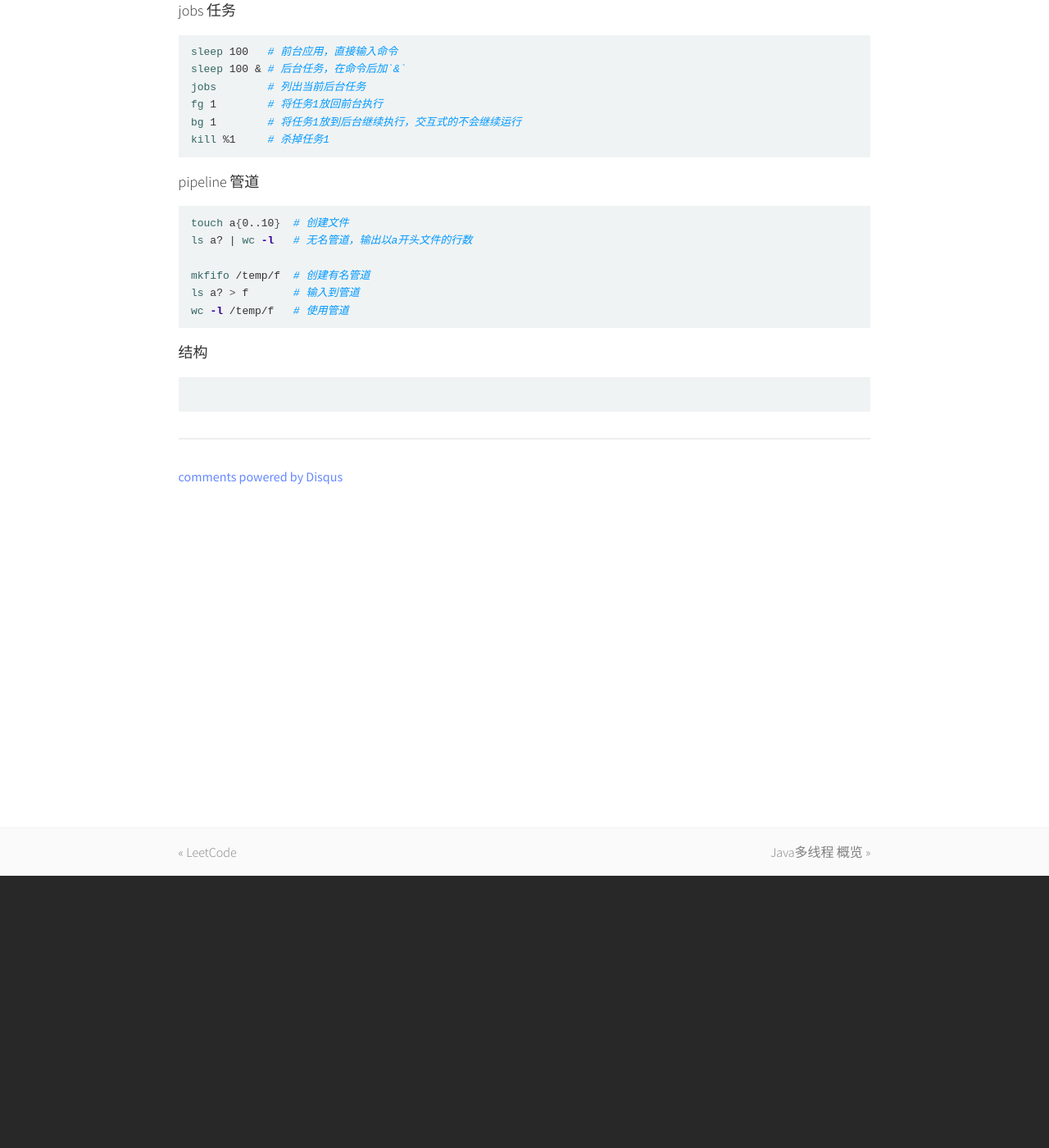
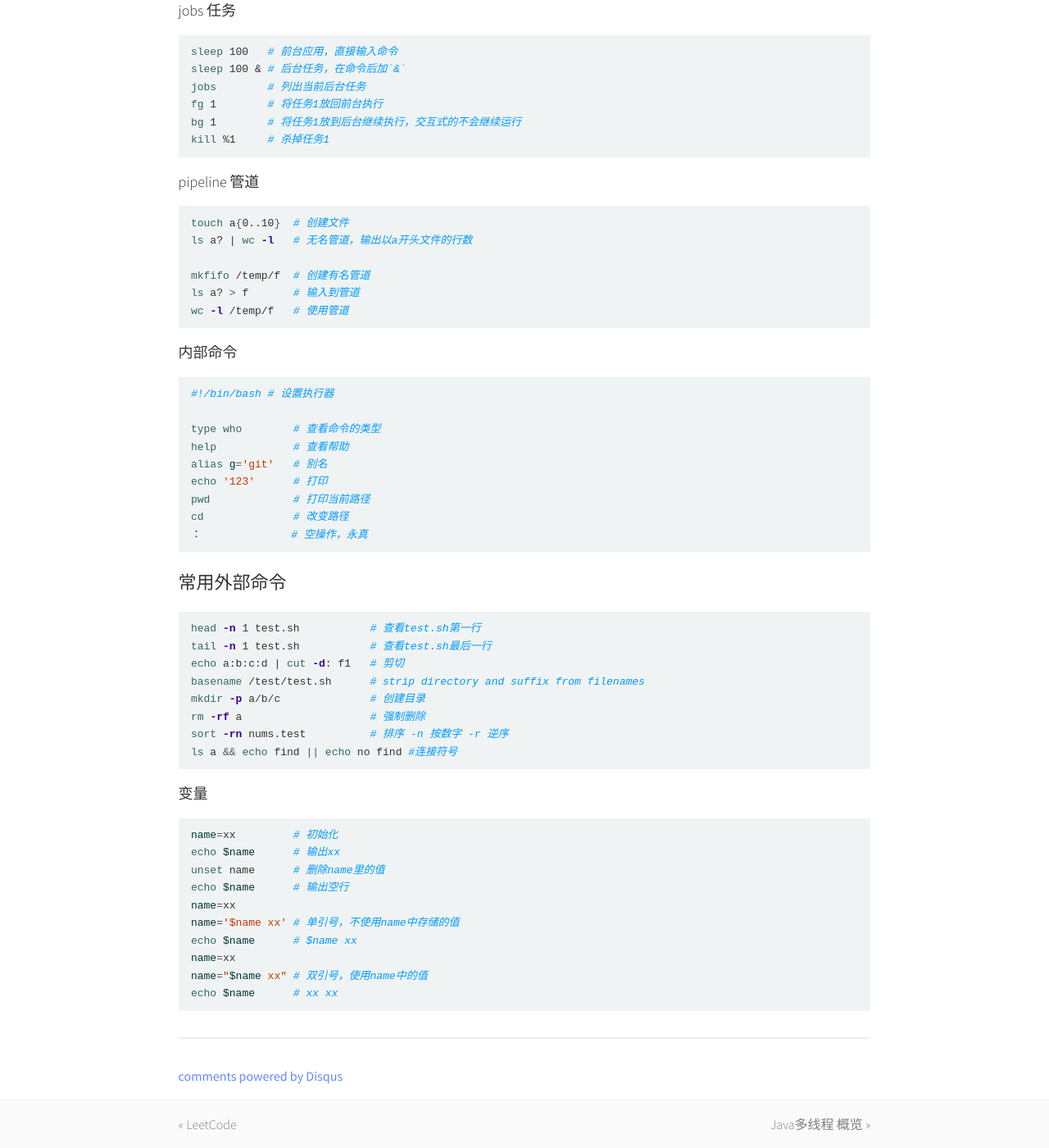
Before and after one commit to summer00/summer00.github.io, a Jekyll site: the page built from _posts/2018-09-04-shell-basic.md, in a window 1280 px wide and 1400 px high, scrolled down 332 px. Shown: the whole window at 82% size. Built offline with Jekyll 4.4.1, drawn with Linux system fonts in a browser that asks for light colours; comment, search, counter and statistics services are not loaded.

Commit message:
update shell

````diff
--- a/_posts/2018-09-04-shell-basic.md
+++ b/_posts/2018-09-04-shell-basic.md
@@ -30,8 +30,44 @@ wc -l /temp/f   # 使用管道
 
 <!--more-->
 
-## 结构
+## 内部命令
 
 ```shell
+#!/bin/bash # 设置执行器
 
+type who        # 查看命令的类型
+help            # 查看帮助
+alias g='git'   # 别名
+echo '123'      # 打印
+pwd             # 打印当前路径
+cd              # 改变路径
+：              # 空操作，永真
 ```
+
+# 常用外部命令
+
+```shell
+head -n 1 test.sh           # 查看test.sh第一行
+tail -n 1 test.sh           # 查看test.sh最后一行
+echo a:b:c:d | cut -d: f1   # 剪切
+basename /test/test.sh      # strip directory and suffix from filenames
+mkdir -p a/b/c              # 创建目录
+rm -rf a                    # 强制删除
+sort -rn nums.test          # 排序 -n 按数字 -r 逆序
+ls a && echo find || echo no find #连接符号
+```
+
+## 变量
+
+```shell
+name=xx         # 初始化
+echo $name      # 输出xx
+unset name      # 删除name里的值
+echo $name      # 输出空行
+name=xx
+name='$name xx' # 单引号，不使用name中存储的值
+echo $name      # $name xx
+name=xx
+name="$name xx" # 双引号，使用name中的值
+echo $name      # xx xx
+```
````
